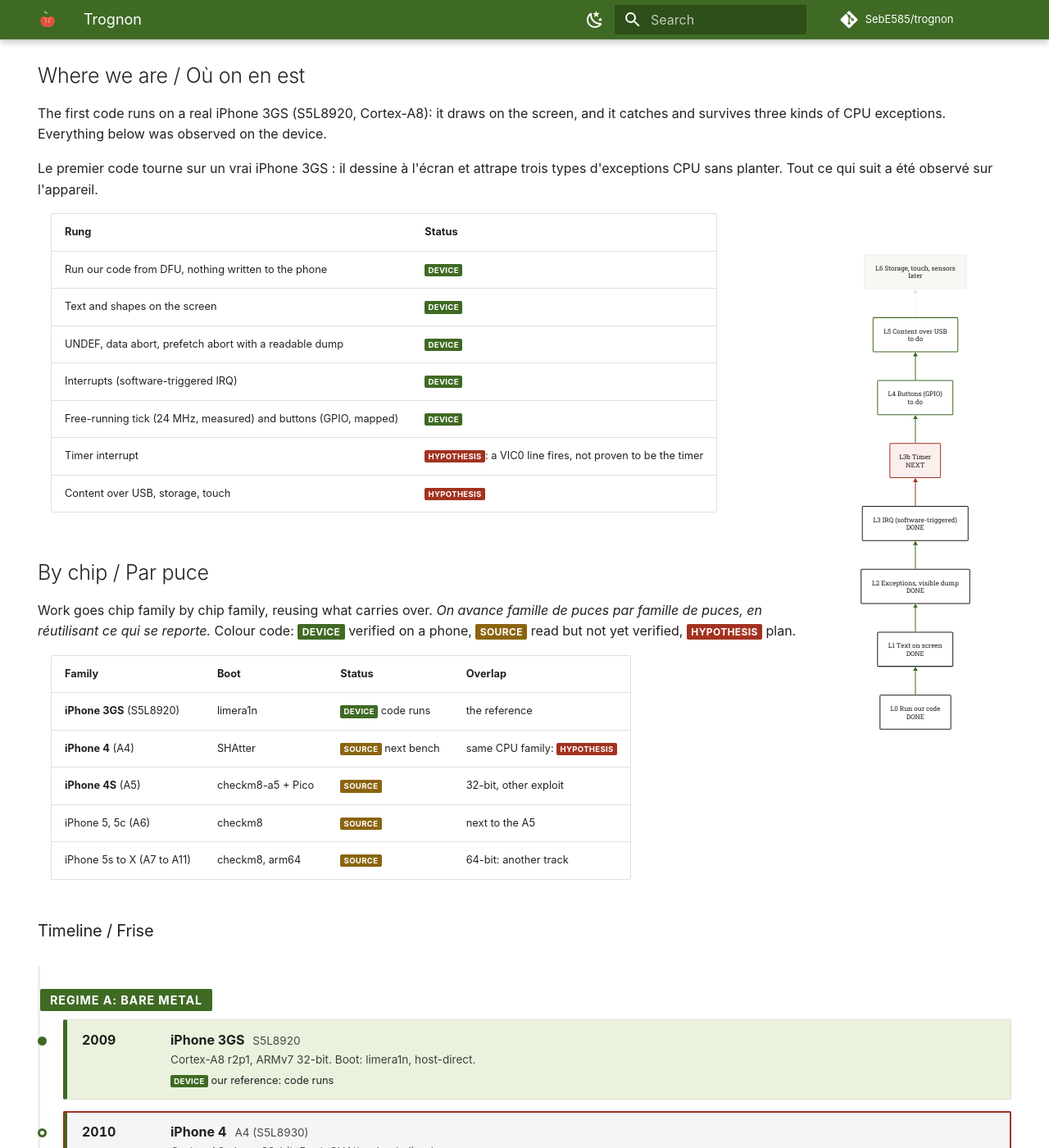
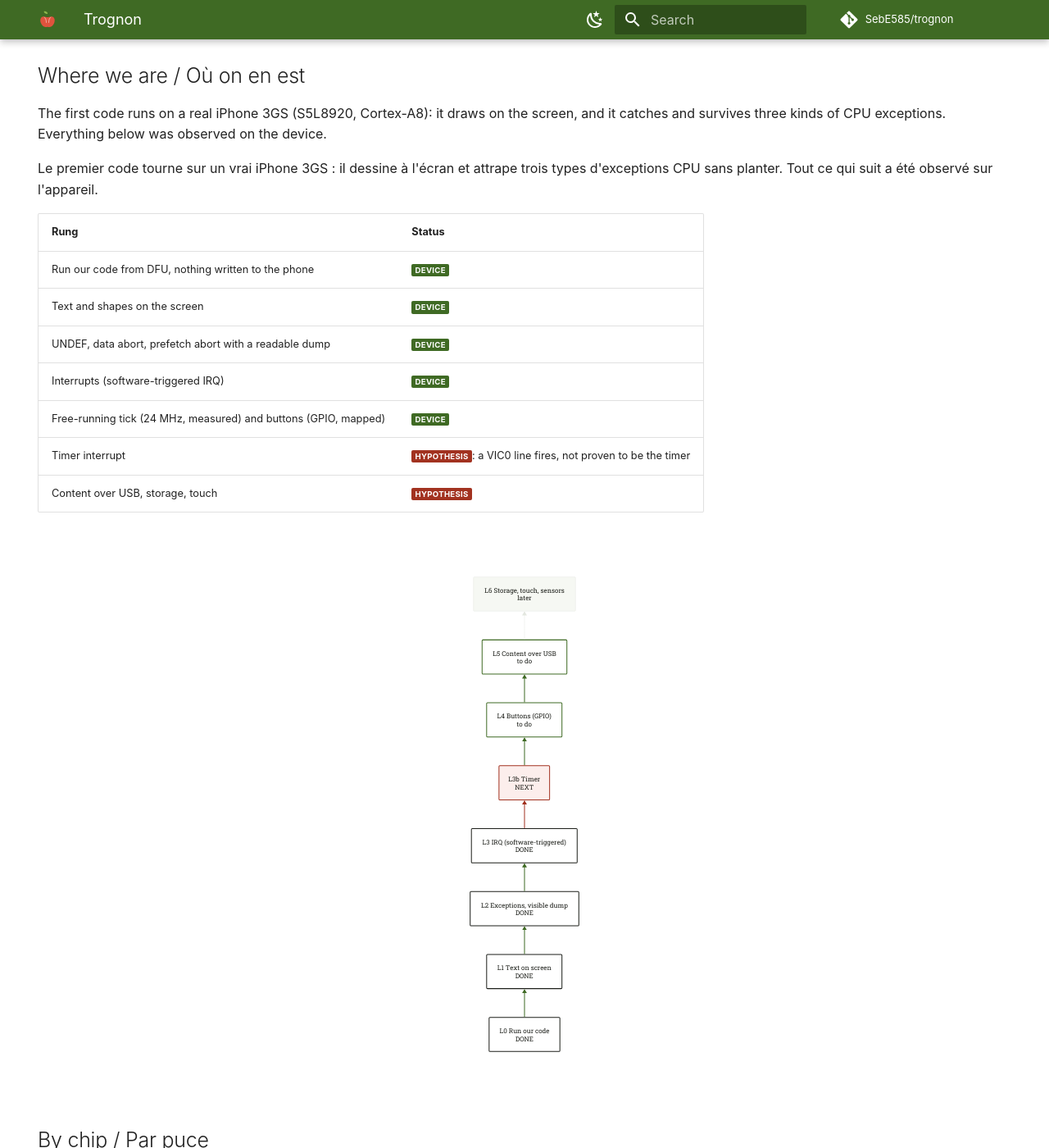
Before and after one commit to SebE585/trognon, an MkDocs documentation site: the page built from docs/index.md, in a window 1280 px wide and 1400 px high, scrolled down 501 px. Shown: the whole window at 82% size. Built offline with MkDocs 1.6.1 and Material for MkDocs 9.7.7, drawn with Linux system fonts in a browser that asks for light colours; comment, search, counter and statistics services are not loaded.

Commit message:
docs: real visual pass -- screenshot the built site, fix the capability ladder
Rendered the site with headless Chrome and actually looked at it instead
of only reading Markdown/CSS source.

Desktop (1440px, reliable render): the capability-ladder diagram on the
homepage was the one place on the whole site using a small float-right
image next to a table (every other diagram on every other page is a
full-width centred block, per the site-wide img rule in extra.css) --
cramped, hard to read, and inconsistent with the rest of the site's
visual language. Dropped the float/width override and let it follow the
same centred convention as every other diagram, placed below the table
it illustrates instead of squeezed beside it.

Also added a defensive `display:block; overflow-x:auto` override for
Material's default table style, which is `display:inline-block` and is a
known class of mobile-overflow risk for wide tables in this theme --
precautionary, not something I could verify as an active bug: my
headless-Chrome narrow-window screenshots turned out to be unreliable
for judging real mobile rendering (confirmed with a trivial sanity-check
page that showed the same false "cut off" artifact), so no claim is made
here about mobile being broken or fixed, only that this is a known-good
defensive pattern for this theme.

```diff
--- a/docs/assets/extra.css
+++ b/docs/assets/extra.css
@@ -8,6 +8,12 @@
   --md-primary-fg-color: #2B3A24;
   --md-accent-fg-color: #8DB84A;
 }
+/* Material's default table is display:inline-block, which lets a wide table's
+   preferred (max-content) width leak into its ancestors on narrow screens and
+   push the whole page wider than the viewport. Forcing block + its own
+   horizontal scroll keeps the overflow contained to the table itself. */
+.md-typeset table:not([class]) { display:block; overflow-x:auto; }
+
 .md-typeset .tag { display:inline-block; padding:0 .45em; border-radius:2px; font-size:.75em; font-weight:700; letter-spacing:.03em; color:#fff; }
 .md-typeset .tag-device { background:#3F6A24; }
 .md-typeset .tag-emu { background:#1D4870; }
--- a/docs/index.md
+++ b/docs/index.md
@@ -27,8 +27,6 @@
 Le premier code tourne sur un vrai iPhone 3GS : il dessine à l'écran et attrape trois types
 d'exceptions CPU sans planter. Tout ce qui suit a été observé sur l'appareil.
 
-![Capability ladder](img/capability-ladder.svg){ width="260" align=right }
-
 | Rung | Status |
 |---|---|
 | Run our code from DFU, nothing written to the phone | <span class="tag tag-device">DEVICE</span> |
@@ -38,6 +36,8 @@
 | Free-running tick (24 MHz, measured) and buttons (GPIO, mapped) | <span class="tag tag-device">DEVICE</span> |
 | Timer interrupt | <span class="tag tag-hyp">HYPOTHESIS</span>: a VIC0 line fires, not proven to be the timer |
 | Content over USB, storage, touch | <span class="tag tag-hyp">HYPOTHESIS</span> |
+
+![Capability ladder](img/capability-ladder.svg)
 
 ## By chip / Par puce
 
```
Also changed, not shown: docs/snippets/build-commit.en.md (+1 -1 lines), docs/snippets/build-commit.fr.md (+1 -1 lines).
